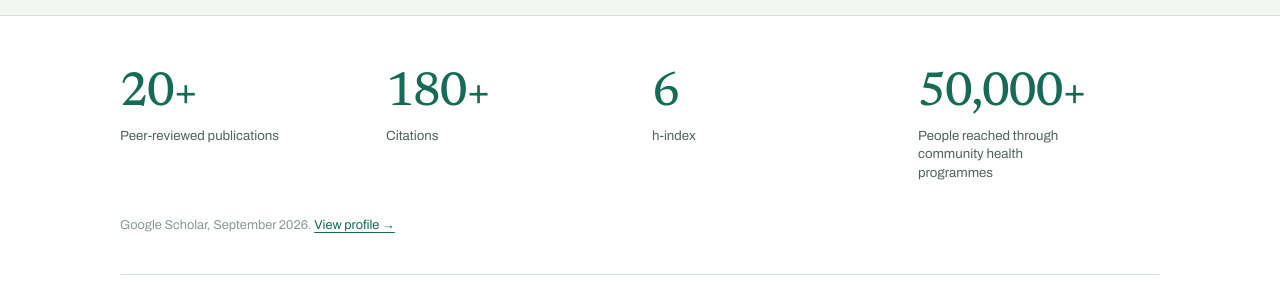
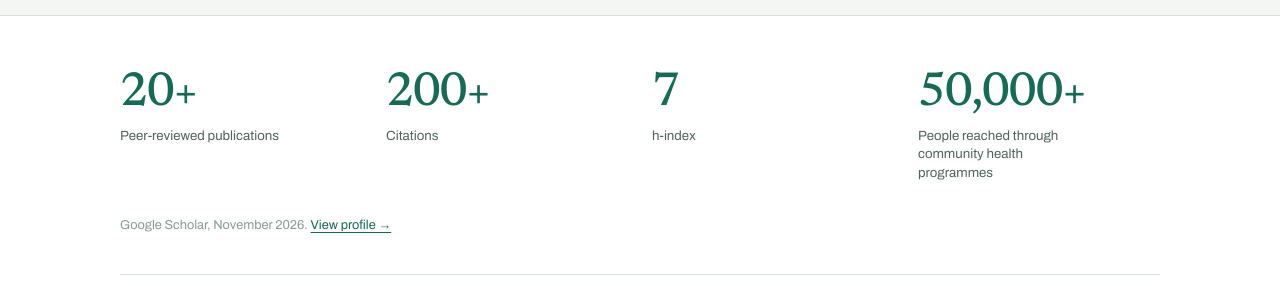
Before and after one commit to moyinoluwaoladoye/moyinoluwaoladoye-website, a plain HTML site: page public/index.html in a window 1280 px wide. Shown: the part 590-876 px from the top of the page. Drawn offline with Linux system fonts and the light colour scheme.

Commit message:
Update index.html

```diff
--- a/public/index.html
+++ b/public/index.html
@@ -49,11 +49,11 @@
     <div class="wrap">
       <div class="stats">
         <div class="stat"><div class="n">20+</div><div class="l">Peer-reviewed publications</div></div>
-        <div class="stat"><div class="n">180+</div><div class="l">Citations</div></div>
-        <div class="stat"><div class="n">6</div><div class="l">h-index</div></div>
+        <div class="stat"><div class="n">200+</div><div class="l">Citations</div></div>
+        <div class="stat"><div class="n">7</div><div class="l">h-index</div></div>
         <div class="stat"><div class="n">50,000+</div><div class="l">People reached through community health programmes</div></div>
       </div>
-      <p class="source">Google Scholar, September 2026. <a href="https://scholar.google.com/citations?user=c_55og8AAAAJ" target="_blank" rel="noopener">View profile&nbsp;→</a></p>
+      <p class="source">Google Scholar, November 2026. <a href="https://scholar.google.com/citations?user=c_55og8AAAAJ" target="_blank" rel="noopener">View profile&nbsp;→</a></p>
       <hr class="rule" style="margin:2.4rem 0">
       <div class="stats">
         <div class="stat"><div class="n">US$214,000+</div><div class="l">Competitive funding, scholarships and fellowships secured</div></div>
```
